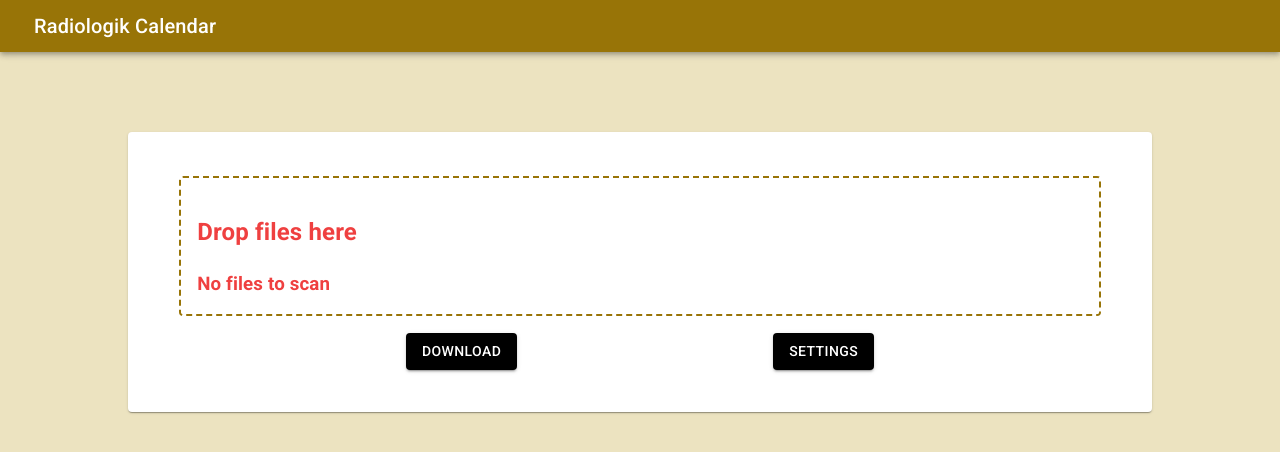
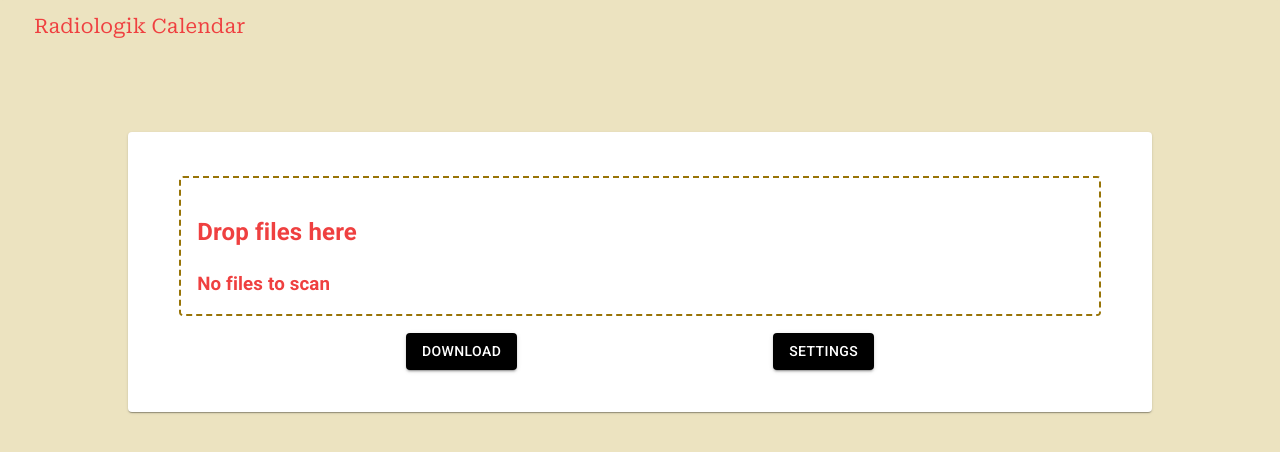
Before and after one commit to MichOchieng/cfurCalendar, a React (Create React App) app in the folder radiologik-calendar/: page / in a window 1280 px wide. Shown: the top 452 px of the page. Built offline with nearby package versions, Linux system fonts and the light colour scheme.

Commit message:
Changes to styling

```diff
--- a/radiologik-calendar/src/components/header/header.tsx
+++ b/radiologik-calendar/src/components/header/header.tsx
@@ -8,7 +8,8 @@ export const Header = () => {
         position="static"
         sx={{
             marginBottom: "10vh",
-
+            background: "none",
+            boxShadow: "none"
         }}
         >
             <Container
@@ -17,7 +18,12 @@ export const Header = () => {
                 <Typography
                     variant="h6"
                     component="div"
-                    sx={{ flexGrow: 1, padding: "0.5em" }}
+                    sx={{
+                        flexGrow: 1,
+                        padding: "0.5em",
+                        fontFamily: 'Roboto Serif, serif',
+                        color: '#ef4040'
+                    }}
                 >
                     Radiologik Calendar
                 </Typography>
```
